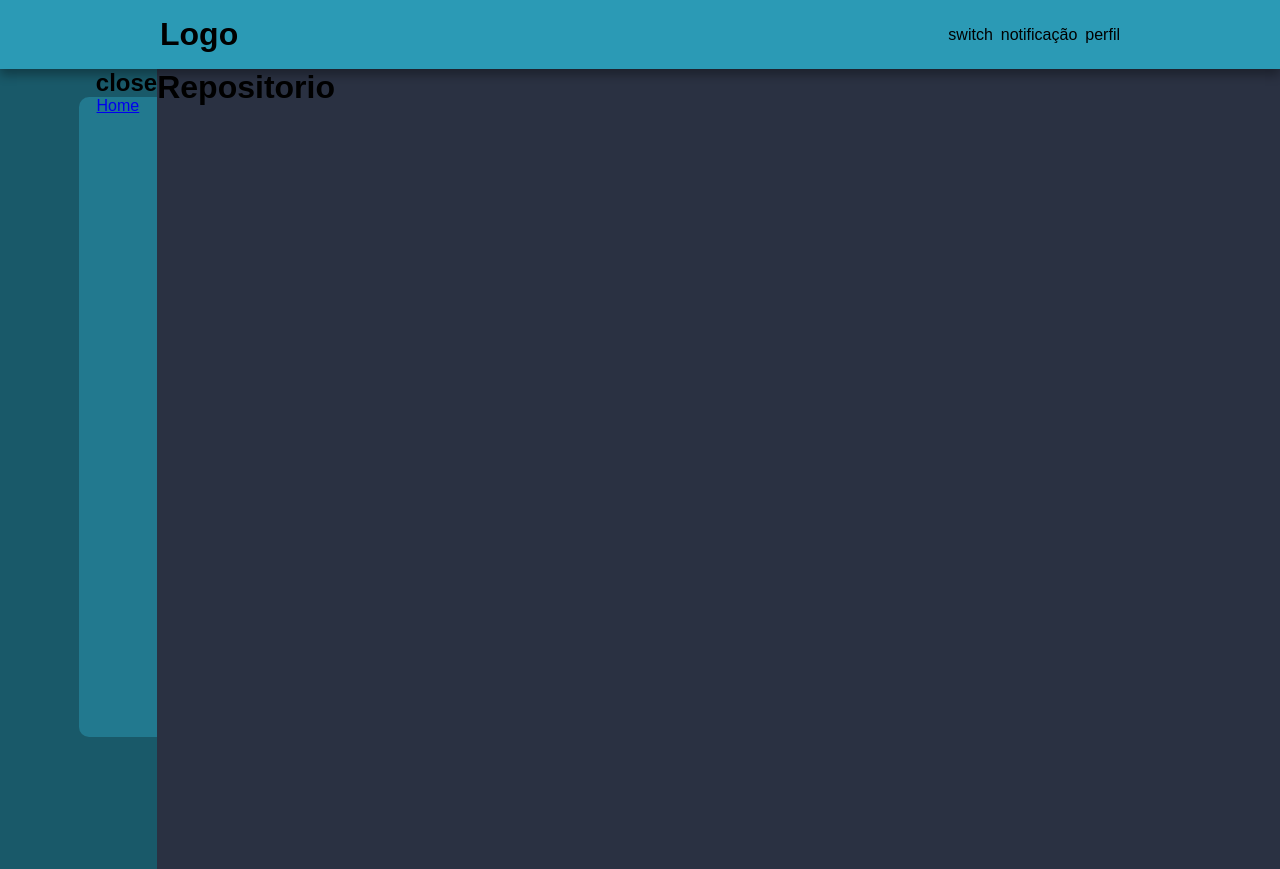
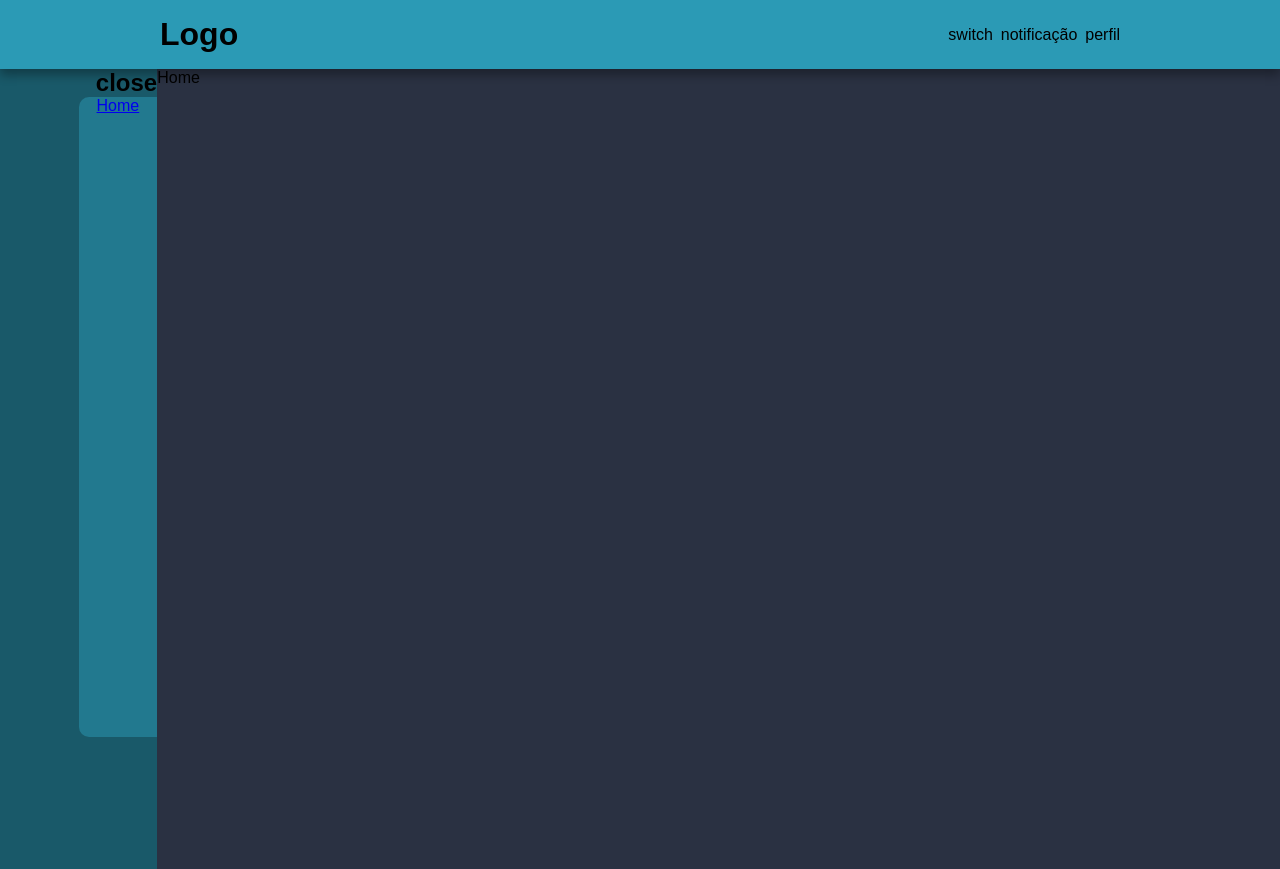
Before and after one commit to DanielMarcosPires/repositorio, a React (Vite) app: page / in a window 1280 px wide. Built offline with nearby package versions, Linux system fonts and the light colour scheme.

Commit message:
Tratando erro

```diff
--- a/src/Components/Layout/index.tsx
+++ b/src/Components/Layout/index.tsx
@@ -23,7 +23,7 @@ export default function Layout({children}:htmlChildren) {
                     <a href="#">Home</a>
                 </nav>
            </aside>
-           <h1>Repositorio</h1>
+           {children}
     </main>
   )
 }
```
